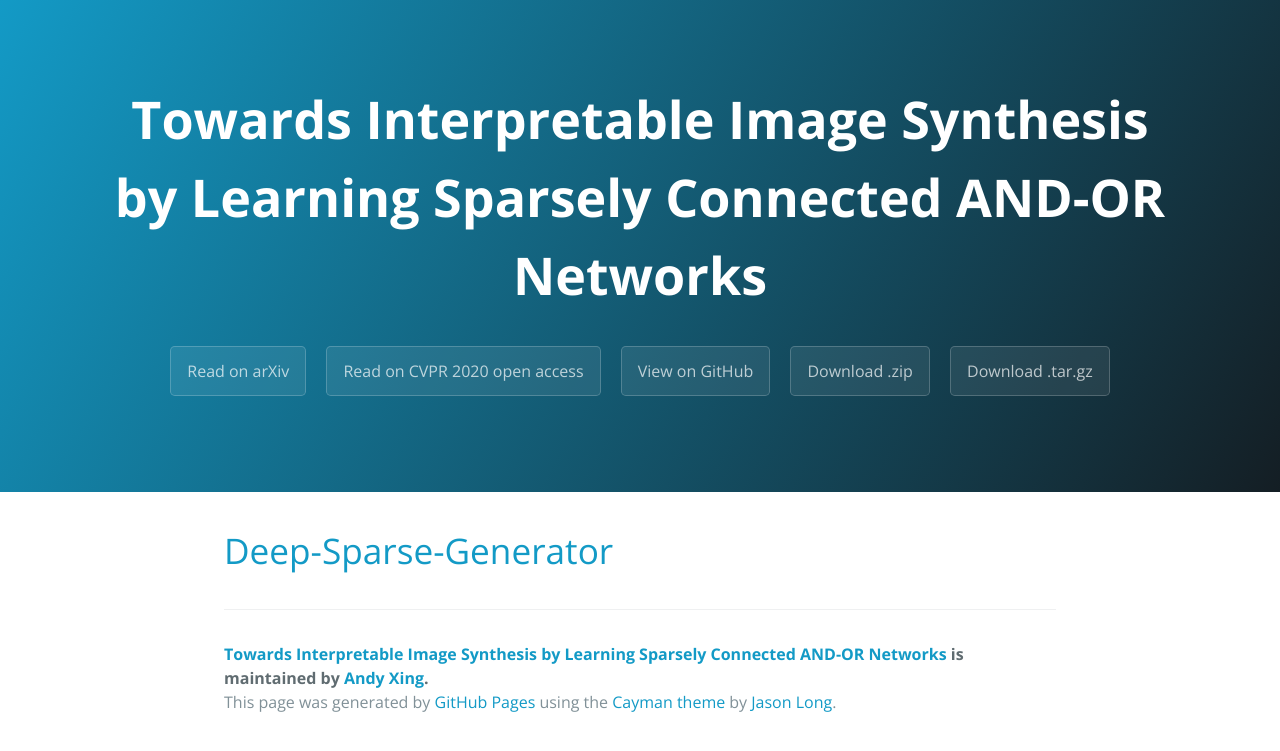
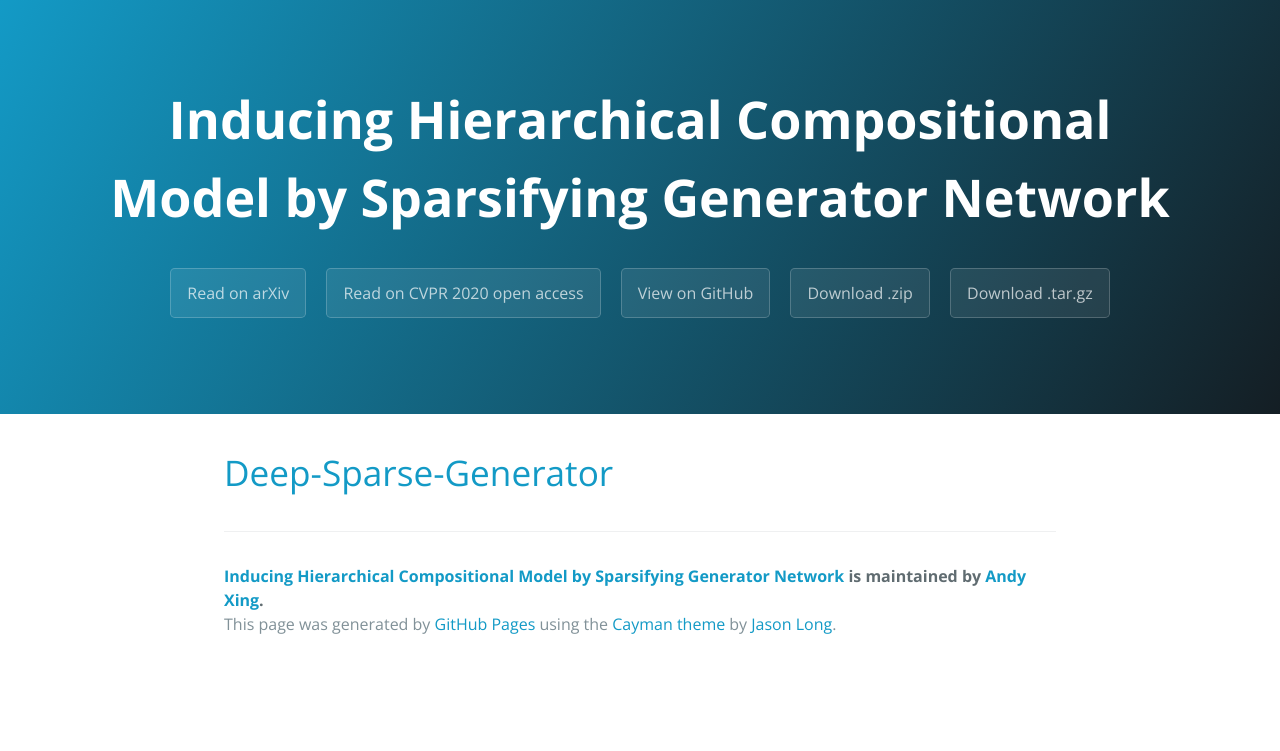
Before and after one commit to andyxingxl/Deep-Sparse-Generator, a Jekyll site: the page built from README.md, in a window 1280 px wide. Shown: the top 751 px of the page. Built offline with Jekyll 4.4.1, drawn with Linux system fonts in a browser that asks for light colours; our own code applies the rules of GitHub Pages for plain Markdown files.

Commit message:
Update _config.yml

```diff
--- a/_config.yml
+++ b/_config.yml
@@ -1,6 +1,6 @@
 #theme: jekyll-theme-cayman
 # Setup
-title:       "Towards Interpretable Image Synthesis by Learning Sparsely Connected AND-OR Networks"
+title:       "Inducing Hierarchical Compositional Model by Sparsifying Generator Network"
 baseurl:      "/Deep-Sparse-Generator"
 
 # About/contact
```
